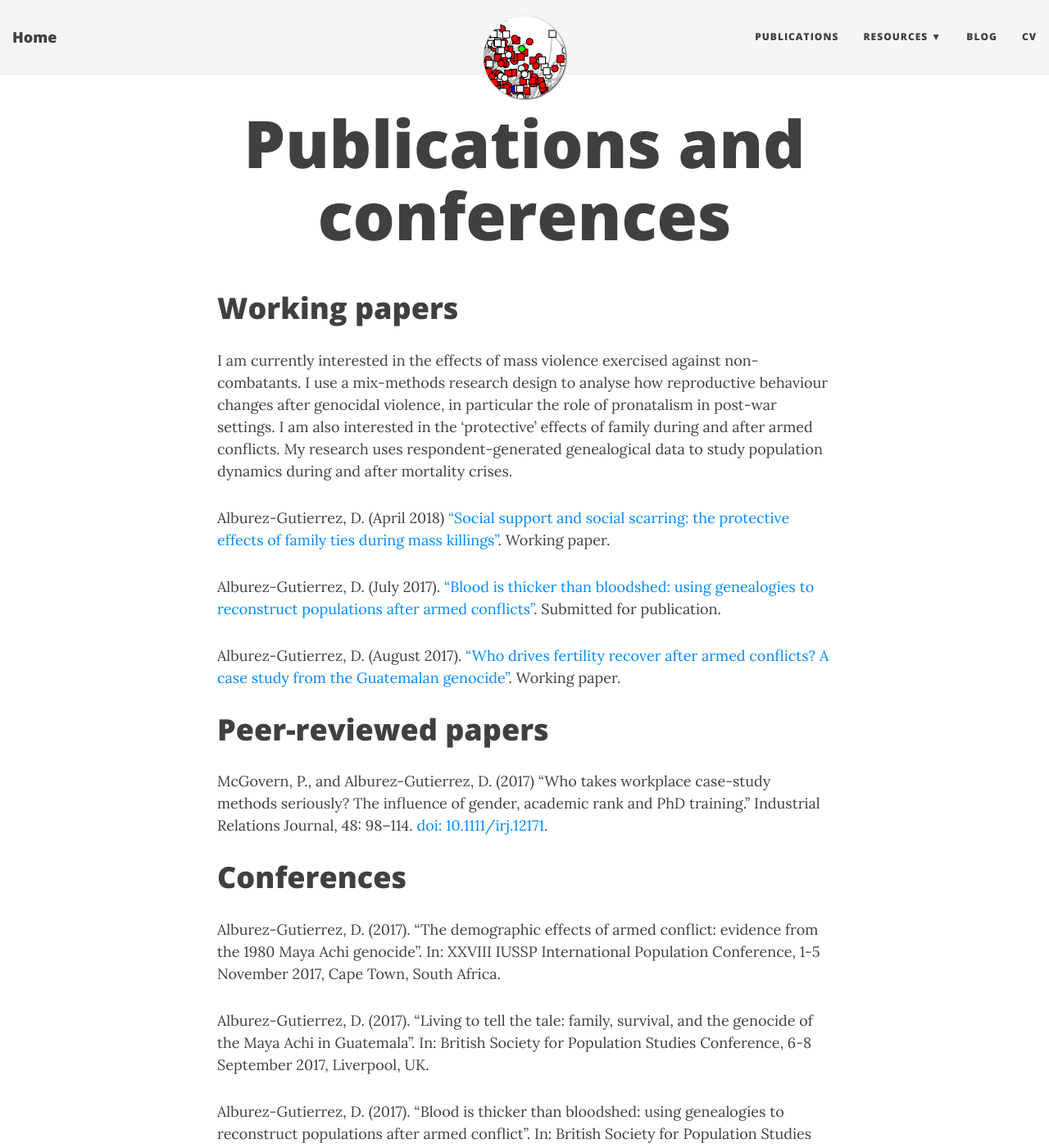
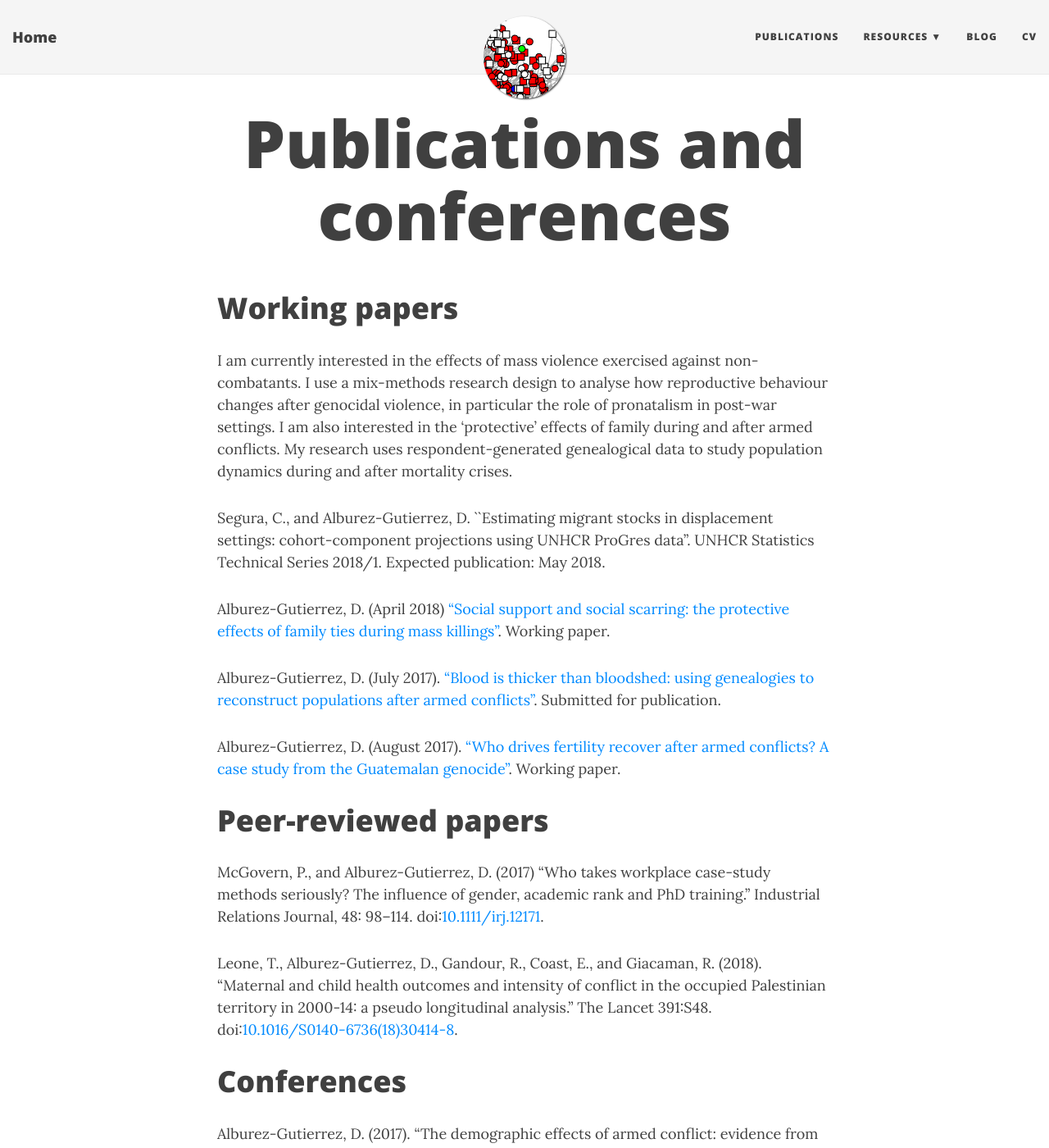
Before and after one commit to alburezg/alburezg.github.io, a Jekyll site: the page built from publications.md, in a window 1280 px wide and 1400 px high. Shown: the whole window at 82% size. Built offline with Jekyll 4.4.1, drawn with Linux system fonts in a browser that asks for light colours; nearby versions of some CDN libraries.

Commit message:
Publications

```diff
--- a/publications.md
+++ b/publications.md
@@ -6,6 +6,8 @@ title: Publications and conferences
 #  Working papers
 
 I am currently interested in the effects of mass violence exercised against non-combatants. I use a mix-methods research design to analyse how reproductive behaviour changes after genocidal violence, in particular the role of pronatalism in post-war settings. I am also interested in the ‘protective’ effects of family during and after armed conflicts. My research uses respondent-generated genealogical data to study population dynamics during and after mortality crises.
+
+Segura, C., and Alburez-Gutierrez, D. ``Estimating migrant stocks in displacement settings: cohort-component projections using UNHCR ProGres data". UNHCR Statistics Technical Series 2018/1. Expected publication: May 2018.
 
 Alburez-Gutierrez, D. (April 2018) ["Social support and social scarring: the protective effects of family ties during mass killings"](pdf/SUDA18_Alburez.pdf). Working paper.
 
@@ -16,7 +18,9 @@ Alburez-Gutierrez, D. (August 2017). ["Who drives fertility recover after armed
 # Peer-reviewed papers
 
 {: .notice}
-McGovern, P., and Alburez-Gutierrez, D. (2017) "Who takes workplace case-study methods seriously? The influence of gender, academic rank and PhD training.”  Industrial Relations Journal, 48: 98–114. [doi: 10.1111/irj.12171](http://onlinelibrary.wiley.com/doi/10.1111/irj.12171/full).
+McGovern, P., and Alburez-Gutierrez, D. (2017) "Who takes workplace case-study methods seriously? The influence of gender, academic rank and PhD training.”  Industrial Relations Journal, 48: 98–114. doi:[10.1111/irj.12171](http://onlinelibrary.wiley.com/doi/10.1111/irj.12171/full).
+
+Leone, T., Alburez-Gutierrez, D., Gandour, R., Coast, E., and Giacaman, R. (2018). "Maternal and child health outcomes and intensity of conflict in the occupied Palestinian territory in 2000-14: a pseudo longitudinal analysis." The Lancet 391:S48. doi:[10.1016/S0140-6736(18)30414-8](https://doi.org/10.1016/S0140-6736(18)30414-8).
 
 # Conferences
 
```
Also changed, not shown: index.md (+1 -1 lines).
